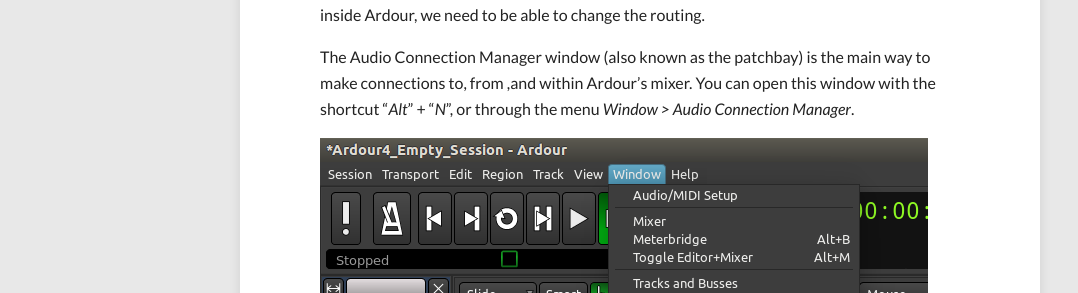
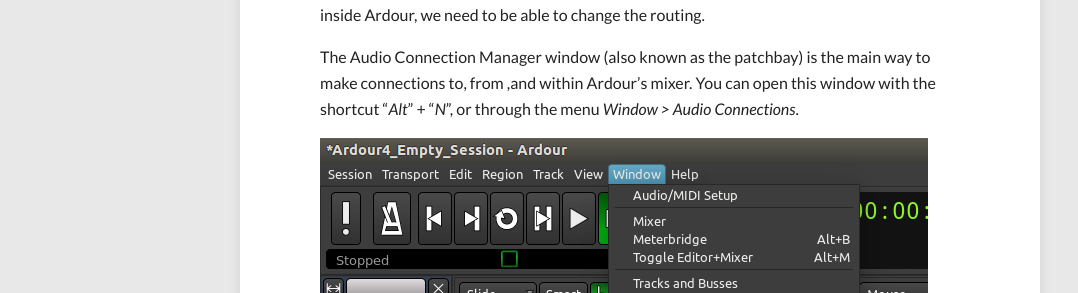
Before and after one commit to brunoruviaro/ardour4-tutorial, a Jekyll site: the page built from _posts/2014-09-17-understanding-routing.md, in a window 1280 px wide and 900 px high, scrolled down 889 px. Shown: the part 161-454 px from the top of the window, without its empty margins (0-1078 px from the left). Built offline with Jekyll 4.4.1, drawn with Linux system fonts in a browser that asks for light colours; nearby versions of some CDN libraries.

Commit message:
Update "Audio Connections" window

```diff
--- a/_posts/2014-09-17-understanding-routing.md
+++ b/_posts/2014-09-17-understanding-routing.md
@@ -42,7 +42,7 @@
 The Audio Connection Manager window (also known as the patchbay) is the
 main way to make connections to, from ,and within Ardour's mixer. You
 can open this window with the shortcut "*Alt*" + "*N*", or through the
-menu *Window > Audio Connection Manager*.
+menu *Window > Audio Connections*.
 
 ![Audio Connection Manager]({{ site.url }}/images/Ardour4_Audio_Connection_Manager_Menu.png)
 
```
